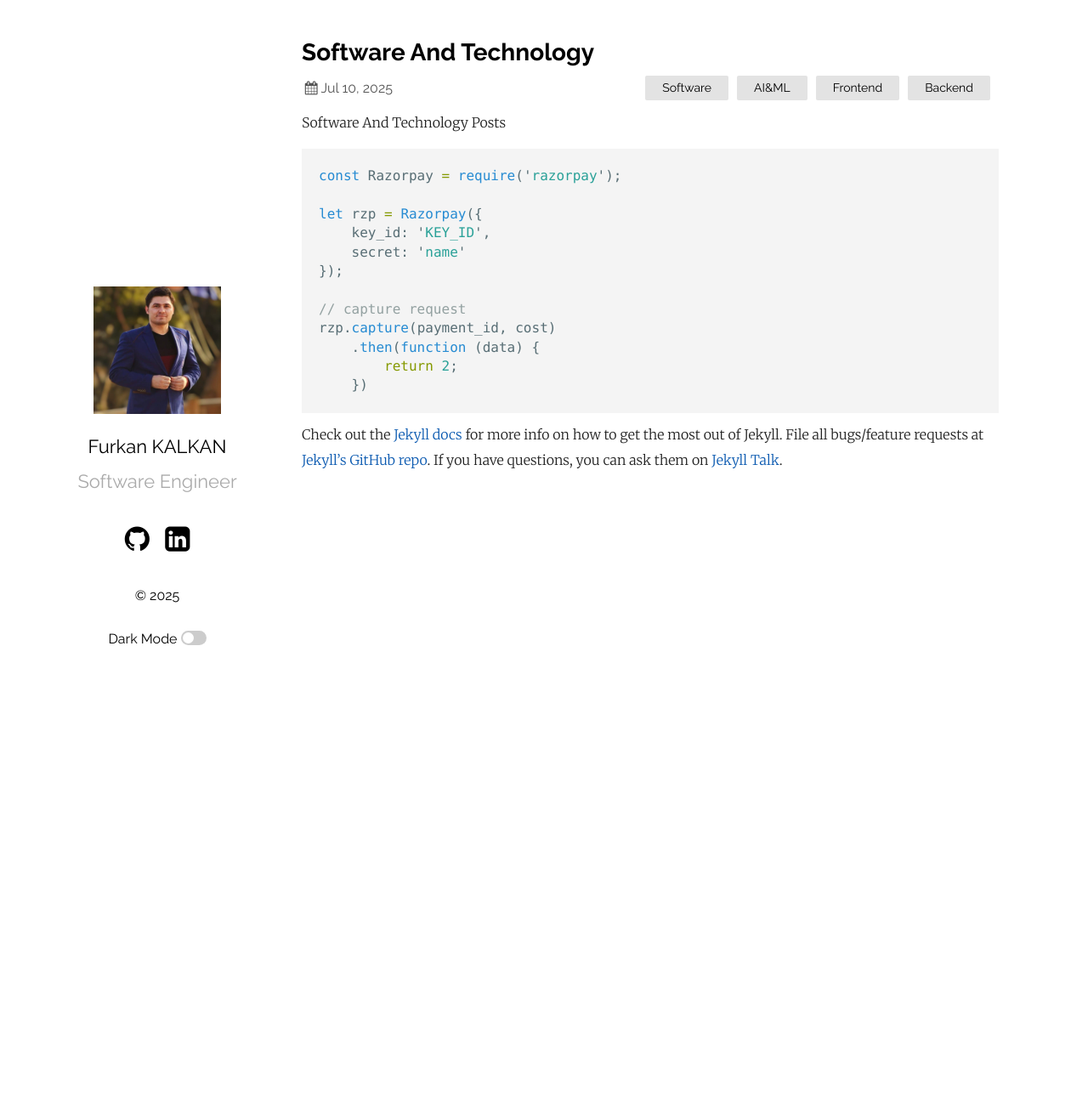
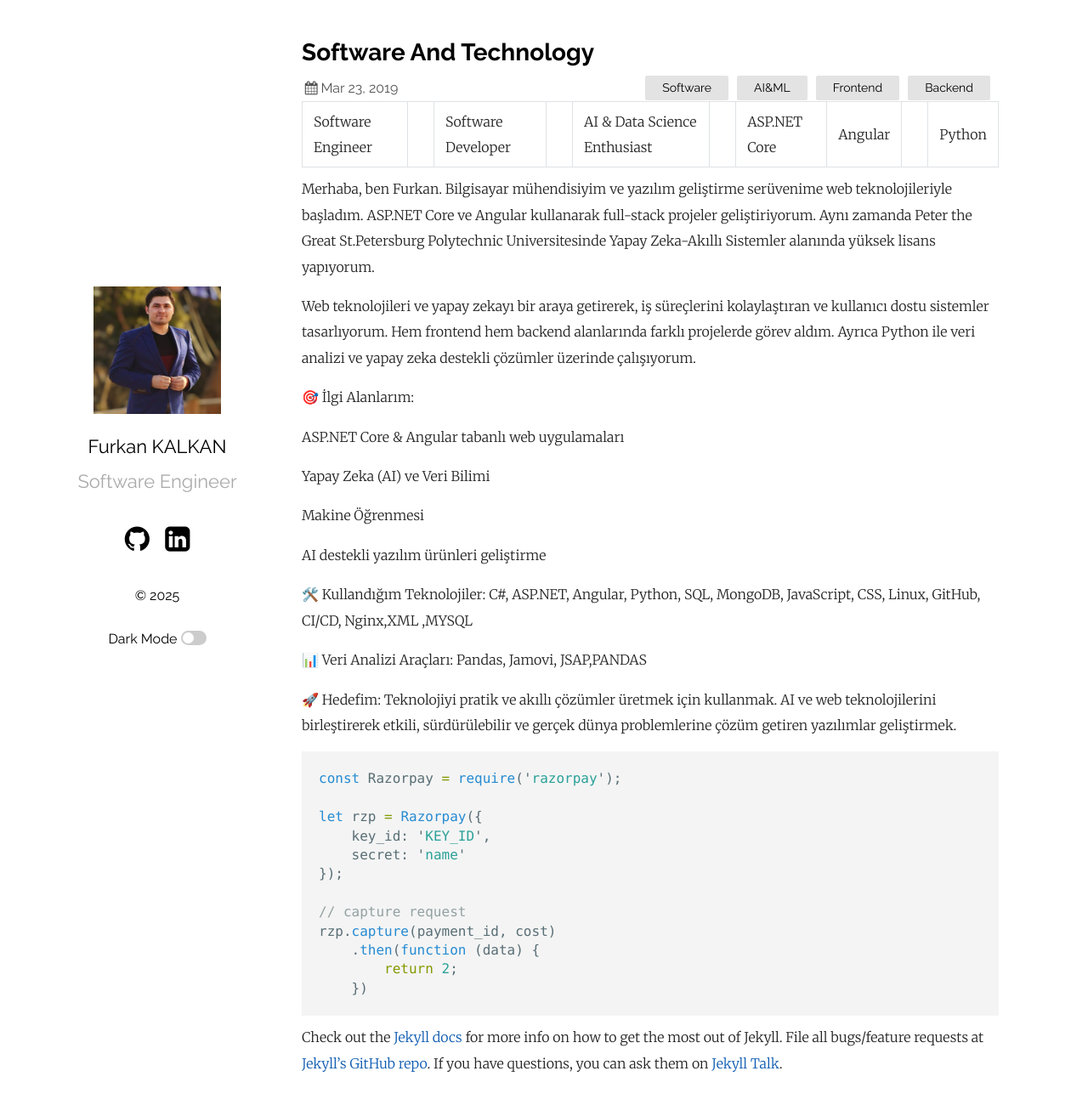
Before and after one commit to Furkan9534/furkan9534.github.io, a Jekyll site: the page built from _posts/2019-03-23-welcome-to-jekyll.markdown, in a window 1280 px wide and 1311 px high. Shown: the top 1300 px of the window at 85% size. Built offline with Jekyll 4.4.1, drawn with Linux system fonts in a browser that asks for light colours.

Commit message:
Update 2019-03-23-welcome-to-jekyll.markdown

````diff
--- a/_posts/2019-03-23-welcome-to-jekyll.markdown
+++ b/_posts/2019-03-23-welcome-to-jekyll.markdown
@@ -1,10 +1,35 @@
 ---
 layout: post
 title:  "Software And Technology"
-date:   2025-07-10 21:03:36 +0530
+date:   2019-03-23 21:03:36 +0530
 categories: Software AI&ML Frontend Backend
 ---
-Software And Technology Posts
+Software Engineer || Software Developer || AI & Data Science Enthusiast || ASP.NET Core | Angular || Python
+
+Merhaba, ben Furkan. Bilgisayar mühendisiyim ve yazılım geliştirme serüvenime web teknolojileriyle başladım.
+ASP.NET Core ve Angular kullanarak full-stack projeler geliştiriyorum. Aynı zamanda Peter the Great St.Petersburg Polytechnic Universitesinde Yapay Zeka-Akıllı Sistemler alanında yüksek lisans yapıyorum.
+
+Web teknolojileri ve yapay zekayı bir araya getirerek, iş süreçlerini kolaylaştıran ve kullanıcı dostu sistemler tasarlıyorum.
+Hem frontend hem backend alanlarında farklı projelerde görev aldım. Ayrıca Python ile veri analizi ve yapay zeka destekli çözümler üzerinde çalışıyorum.
+
+🎯 İlgi Alanlarım:
+
+ASP.NET Core & Angular tabanlı web uygulamaları
+
+Yapay Zeka (AI) ve Veri Bilimi
+
+Makine Öğrenmesi
+
+AI destekli yazılım ürünleri geliştirme
+
+🛠️ Kullandığım Teknolojiler:
+C#, ASP.NET, Angular, Python, SQL, MongoDB, JavaScript, CSS, Linux, GitHub, CI/CD, Nginx,XML ,MYSQL
+
+📊 Veri Analizi Araçları:
+Pandas, Jamovi, JSAP,PANDAS
+
+🚀 Hedefim:
+Teknolojiyi pratik ve akıllı çözümler üretmek için kullanmak. AI ve web teknolojilerini birleştirerek etkili, sürdürülebilir ve gerçek dünya problemlerine çözüm getiren yazılımlar geliştirmek.
 
 ```javascript
 const Razorpay = require('razorpay');
````
